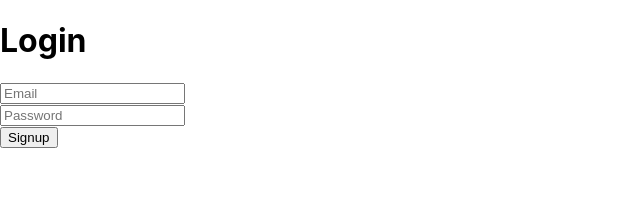
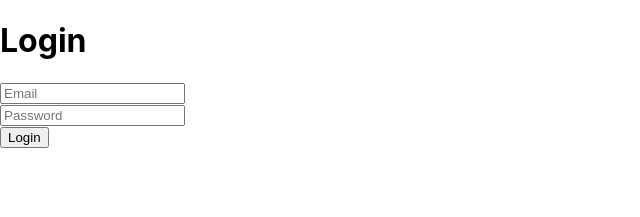
Before and after one commit to amfibiya17/final-project, a React (Create React App) app in the folder client/: page /login in a window 1280 px wide. Shown: the top 217 px of the page, without its empty margins (0-640 px from the left). Built offline with nearby package versions, Linux system fonts and the light colour scheme.

Commit message:
change form value to login

```diff
--- a/client/src/components/login.js
+++ b/client/src/components/login.js
@@ -46,7 +46,7 @@ function Login() {
           placeholder="Password"
         />
         <br />
-        <input type="submit" value="Signup" />
+        <input type="submit" value="Login" />
       </form>
     </div>
   );
```
